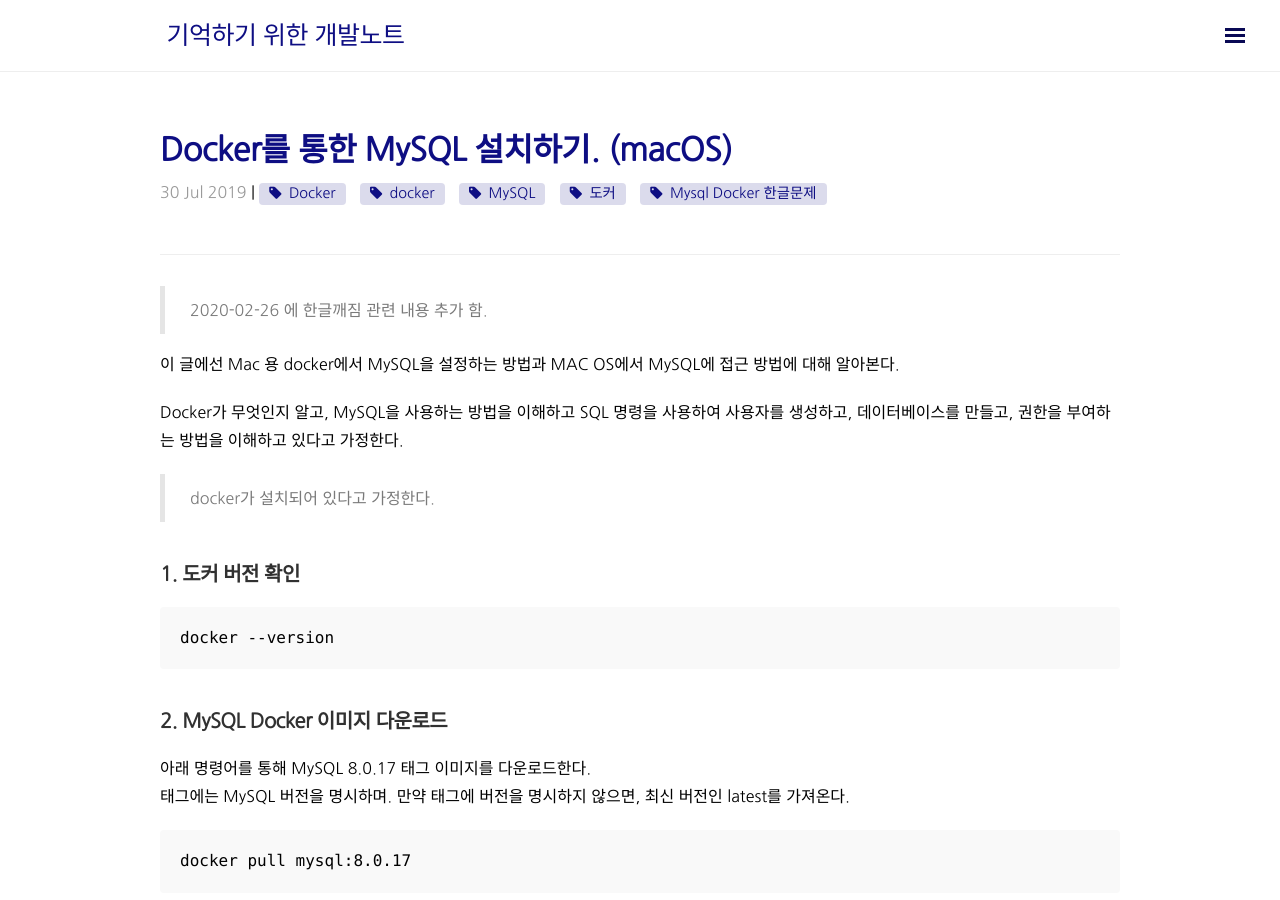
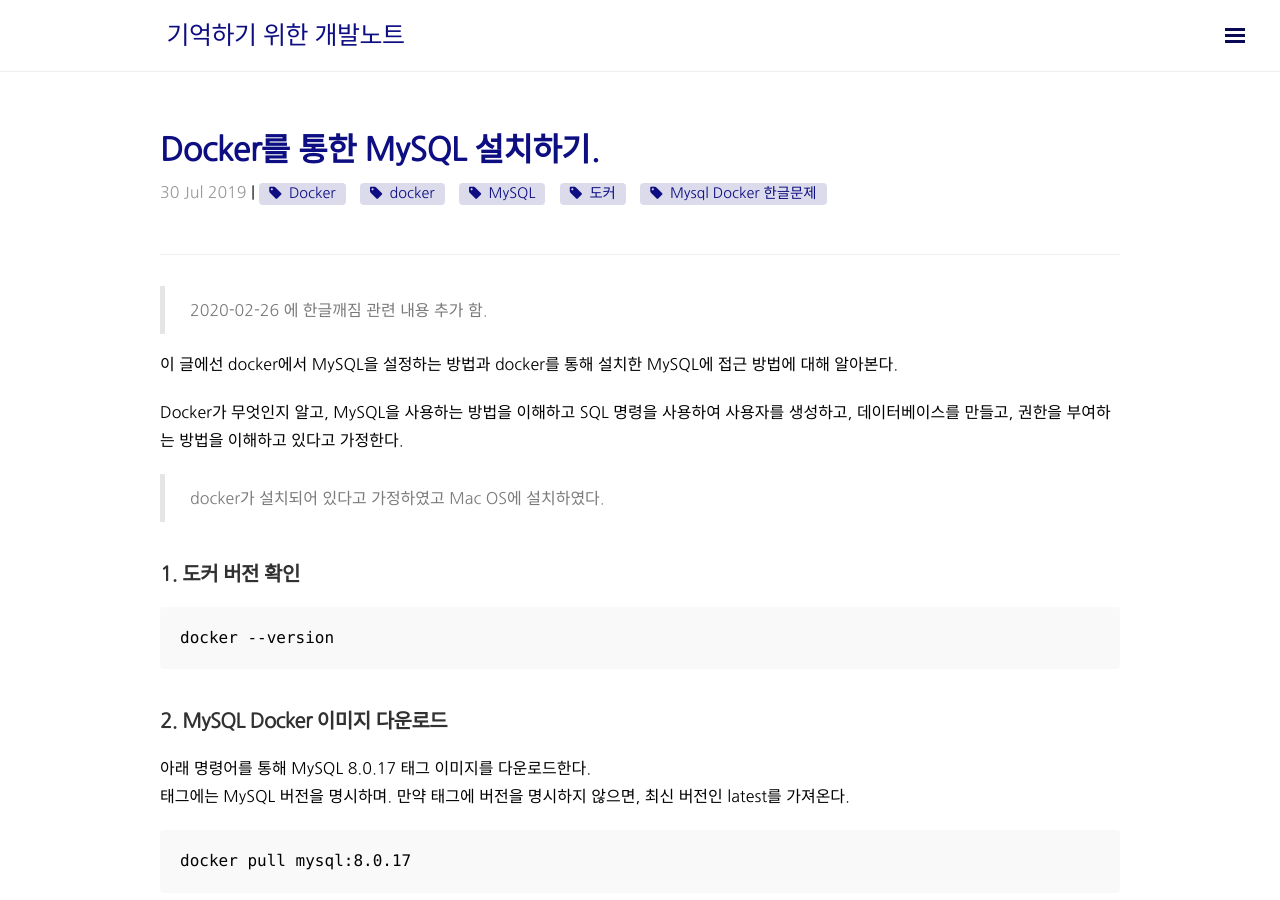
Before and after one commit to jmlim/jmlim.github.com, a Jekyll site: the page built from _posts/docker/2019-07-30-docker-mysql-setup.md, in a window 1280 px wide and 900 px high. Built offline with Jekyll 4.4.1, drawn with Linux system fonts in a browser that asks for light colours; nearby versions of some CDN libraries; comment, search, counter and statistics services are not loaded.

Commit message:
docker mysql 설치가 mac 만 해당되는 내용은 아니므로 내용 일부 수정.

```diff
--- a/_posts/docker/2019-07-30-docker-mysql-setup.md
+++ b/_posts/docker/2019-07-30-docker-mysql-setup.md
@@ -1,6 +1,6 @@
 ---
 layout: post
-title:  "Docker를 통한 MySQL 설치하기. (macOS)"
+title:  "Docker를 통한 MySQL 설치하기."
 date:   2019-07-30 11:00:00 +0900
 categories: Docker
 comments: true
@@ -10,10 +10,10 @@
 ---
  > 2020-02-26 에 한글깨짐 관련 내용 추가 함.
 
-이 글에선 Mac 용 docker에서 MySQL을 설정하는 방법과 MAC OS에서 MySQL에 접근 방법에 대해 알아본다.
+이 글에선 docker에서 MySQL을 설정하는 방법과 docker를 통해 설치한 MySQL에 접근 방법에 대해 알아본다.
 
 Docker가 무엇인지 알고, MySQL을 사용하는 방법을 이해하고 SQL 명령을 사용하여 사용자를 생성하고, 데이터베이스를 만들고, 권한을 부여하는 방법을 이해하고 있다고 가정한다.
-> docker가 설치되어 있다고 가정한다.
+> docker가 설치되어 있다고 가정하였고 Mac OS에 설치하였다.
 
 ## 1. 도커 버전 확인
 
```
